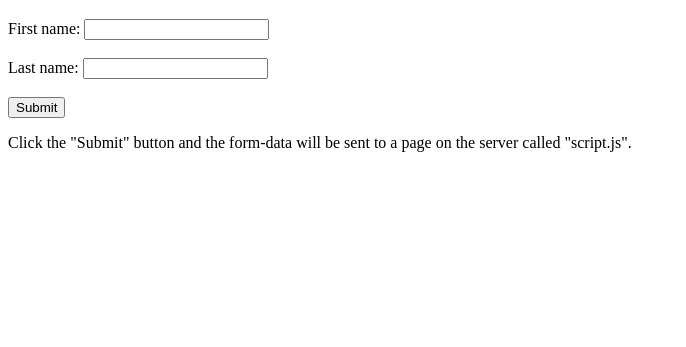
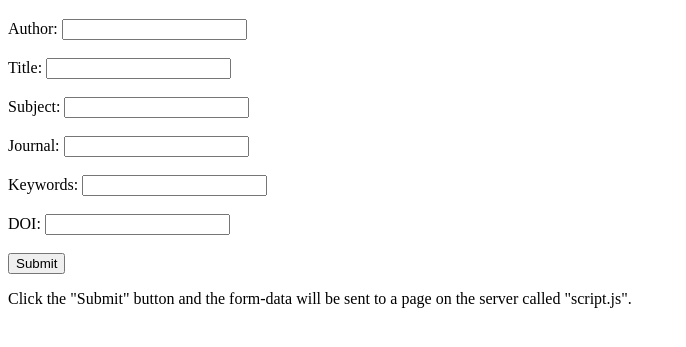
Before and after one commit to jmanfredi/nucscholar-wsu, a plain HTML site: page test.html in a window 1280 px wide. Shown: the part 61-408 px from the top of the page, without its empty margins (0-686 px from the left). Drawn offline with Linux system fonts and the light colour scheme.

Commit message:
Update
added text boxes and grab the info

```diff
--- a/script.js
+++ b/script.js
@@ -1,7 +1,14 @@
 function main()
 {
-	var fname = document.getElementById("fname").value;
-	var lname = document.getElementById("lname").value;
-	document.write("First Name = " + fname + " Last Name = " + lname);
+	let reader = new FileReader();
+	var author = document.getElementById("author").value;
+	var title = document.getElementById("title").value;
+	var subject = document.getElementById("subject").value;
+	var journal = document.getElementById("journal").value;
+	var keywords = document.getElementById("keywords").value;
+	var doi = document.getElementById("doi").value;
+	reader.readAsText("./NSRcomplete.json")
+
+	document.write("Author = " + author + " Title = " + title + " Subject = " + subject + " Journal = " + journal + " Keywords = " + keywords + " DOI = " + doi);
 
 }
--- a/test.html
+++ b/test.html
@@ -7,10 +7,25 @@
 	<h1>The input element</h1>
 
 	<form name="search" action="javascript:main()">
-	  <label for="fname">First name:</label>
-	  <input type="text" id="fname" name="fname"><br><br>
-	  <label for="lname">Last name:</label>
-	  <input type="text" id="lname" name="lname"><br><br>
+
+	  <label for="author">Author:</label>
+	  <input type="text" id="author" name="author"><br><br>
+
+	  <label for="title">Title:</label>
+	  <input type="text" id="title" name="title"><br><br>
+
+	  <label for="subject">Subject:</label>
+	  <input type="text" id="subject" name="subject"><br><br>
+
+	  <label for="journal">Journal:</label>
+	  <input type="text" id="journal" name="journal"><br><br>
+
+	  <label for="keywords">Keywords:</label>
+	  <input type="text" id="keywords" name="keywords"><br><br>
+
+	  <label for="doi">DOI:</label>
+	  <input type="text" id="doi" name="doi"><br><br>
+
 	  <input type="submit" value="Submit">
 	</form>
 
```
